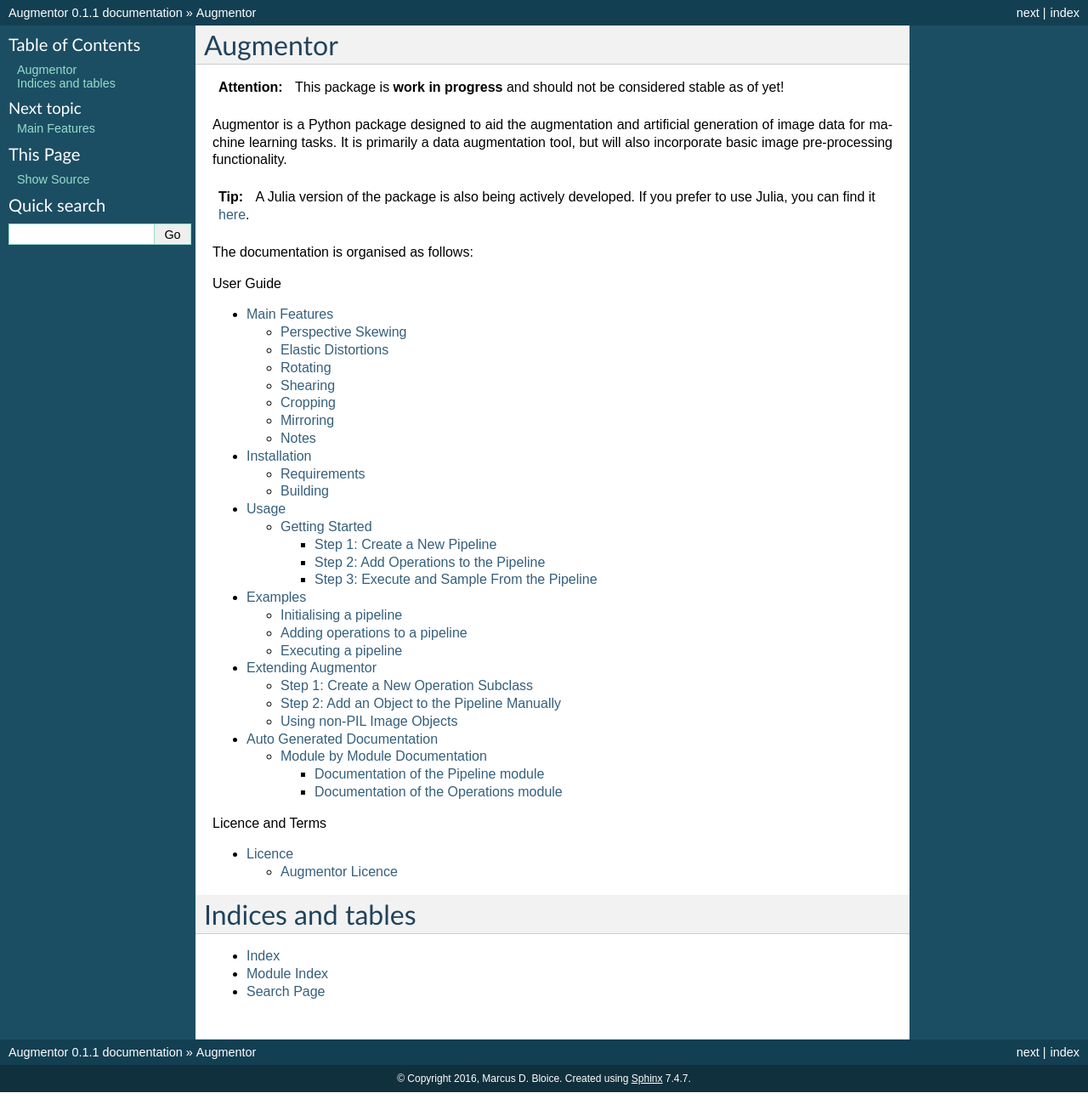
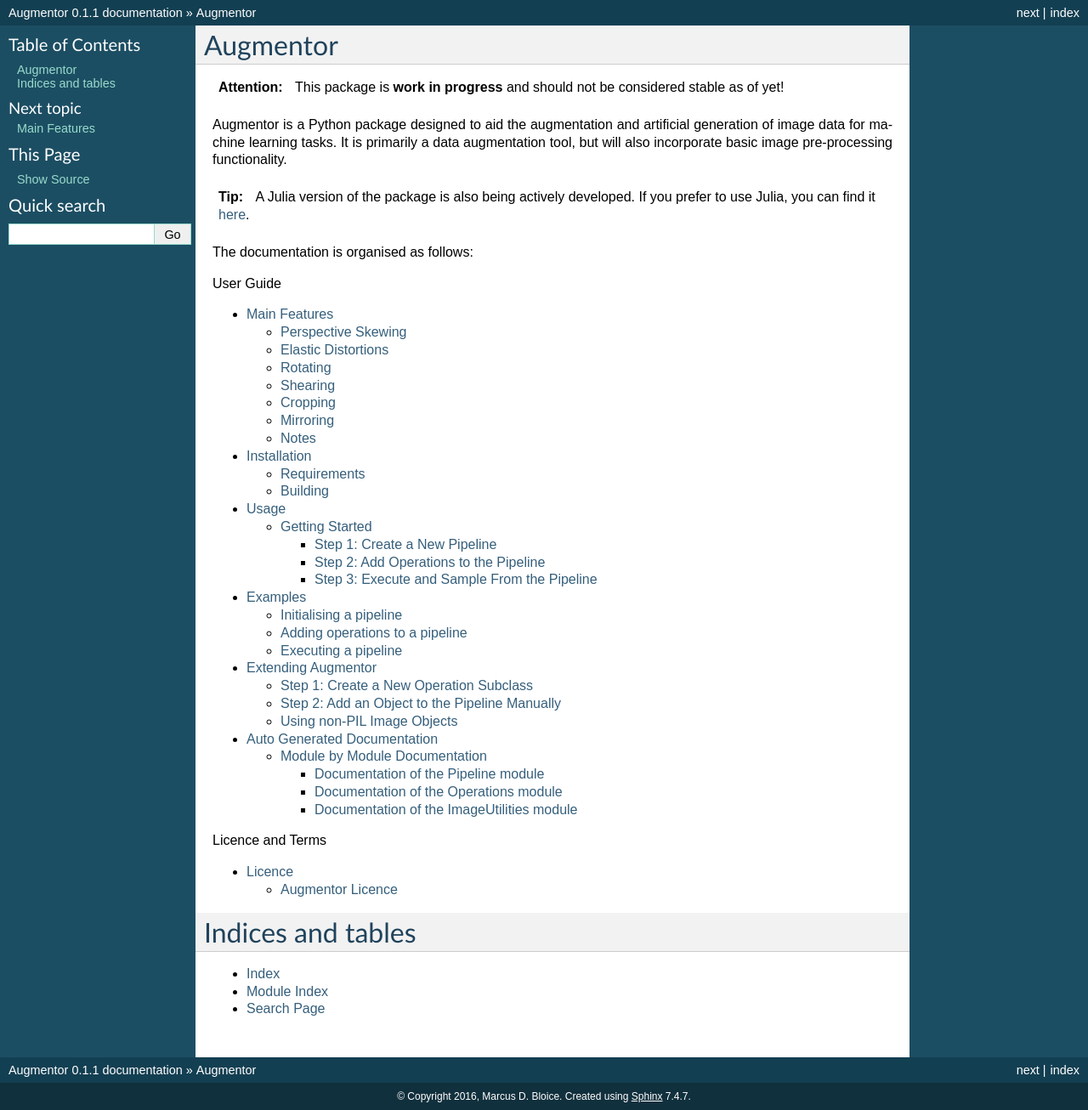
Before and after one commit to ChenXiao61/Img_augmentor, a Sphinx documentation site: the page built from docs/index.rst, in a window 1280 px wide. Shown: the whole page at 85% size. Built offline with Sphinx 7.4.7, drawn with Linux system fonts in a browser that asks for light colours; before the commit the page ends 1285 px from its top, so only the background shows below that.

Commit message:
Added ImageUtilities module to code.rst for autodocs

```diff
--- a/docs/code.rst
+++ b/docs/code.rst
@@ -19,3 +19,10 @@
 .. automodule:: Augmentor.Operations
     :members:
     :undoc-members:
+
+Documentation of the ImageUtilities module
+------------------------------------------
+
+.. automodule:: Augmentor.ImageUtilities
+    :members:
+    :undoc-members:
```
